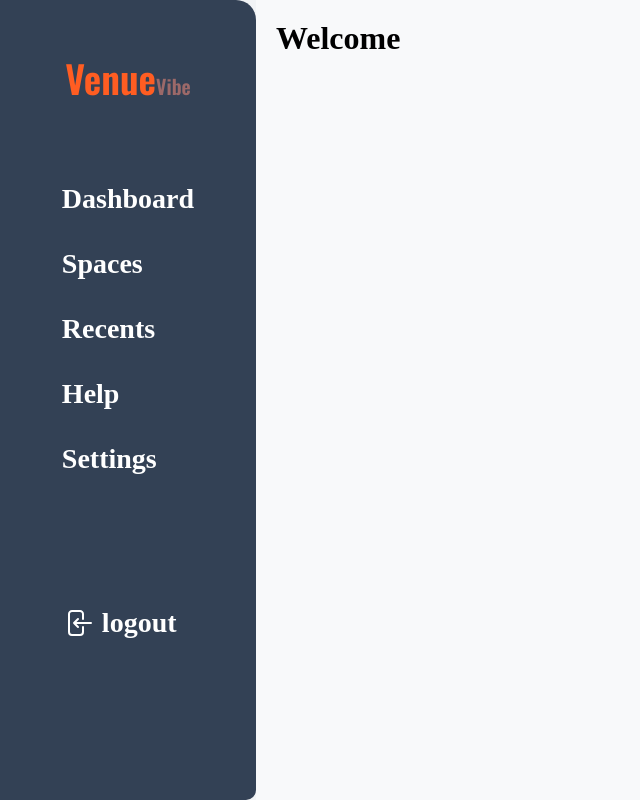
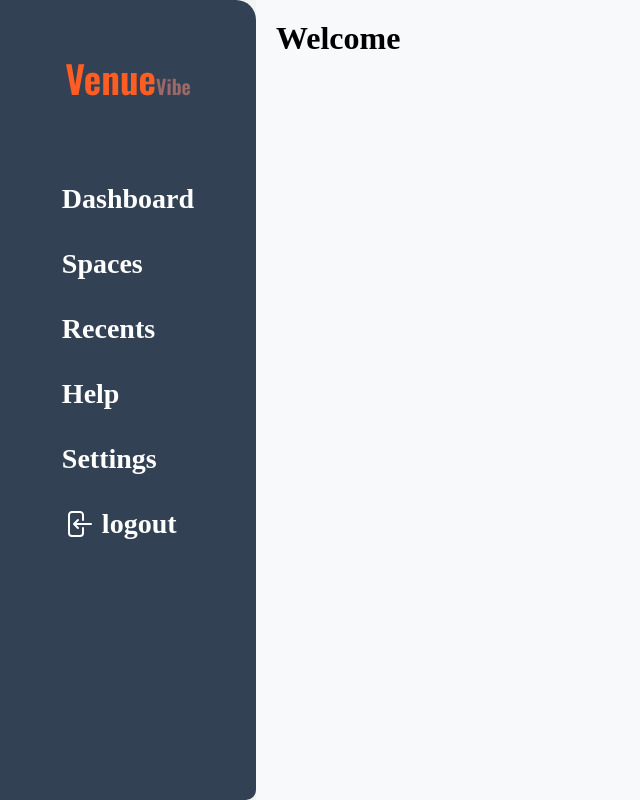
Before and after one commit to kenmusau/venueVibe-client, a React (Create React App) app: page /client/dashboard in a window 1280 px wide. Shown: the whole page, without its empty margins (0-640 px from the left). Built offline with nearby package versions, Linux system fonts and the light colour scheme; no server answers.

Commit message:
style client

```diff
--- a/src/components/ClientDashboard/ClientDashboard.css
+++ b/src/components/ClientDashboard/ClientDashboard.css
@@ -65,10 +65,6 @@
   color: #ff5d22;
 }
 
-.sidebar-menu li:last-child {
-  margin-top: 100%;
-}
-
 .client-logout {
   display: flex;
   align-items: center;
```
